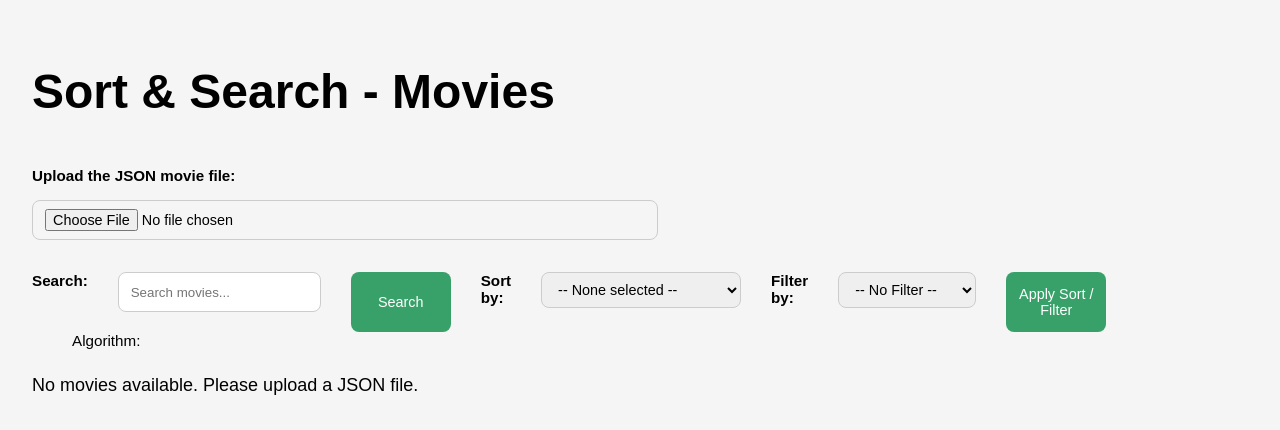
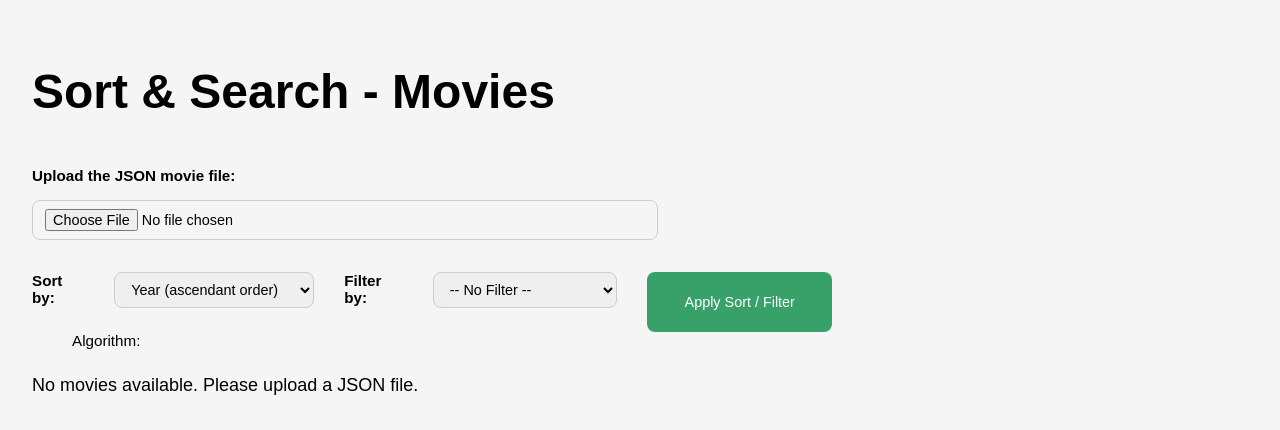
Before and after one commit to Clarissa003/algorithmProgramming, a React (Create React App) app in the folder movieSort/: page / in a window 1280 px wide. Shown: the top 430 px of the page. Built offline with nearby package versions, Linux system fonts and the light colour scheme.

Commit message:
Edit: deleted unused search bar

```diff
--- a/movieSort/src/MovieApp.js
+++ b/movieSort/src/MovieApp.js
@@ -3,7 +3,7 @@ import React, { useState } from "react";
 const MovieApp = () => {
   const [movies, setMovies] = useState([]);
   const [originalMovies, setOriginalMovies] = useState([]);
-  const [selectedSort, setSelectedSort] = useState("yearAsc");
+  const [selectedSort, setSelectedSort] = useState("year-asc");
   const [selectedFilter, setSelectedFilter] = useState("");
   const [searchQuery, setSearchQuery] = useState("");
   const [performance, setPerformance] = useState({ algorithm: "" });
@@ -38,7 +38,7 @@ const MovieApp = () => {
       },
       body: JSON.stringify({
         movies: originalMovies,
-        sortBy: selectedSort,
+        sortBy: selectedSort, // This will be "rating-asc" or "rating-desc"
         filterBy: selectedFilter,
       }),
     });
@@ -64,52 +64,38 @@ const MovieApp = () => {
     <div className="min-h-screen flex flex-col items-center justify-center p-16 bg-gray-100">
       <h1 className="text-5xl font-bold mb-16">Sort & Search - Movies</h1>
 
-      <div className="mb-12 w-full max-w-3xl">
-        <label className="block text-xl font-semibold mb-3 text-gray-800">Upload the JSON movie file:</label>
+      <div className="mb-12 w-full max-w-2xl">
+        <label className="block text-xl font-semibold mb-3">Upload the JSON movie file:</label>
         <input
           type="file"
           accept=".json"
           onChange={handleFileUpload}
-          className="border-2 border-gray-300 p-4 w-full rounded-lg text-base bg-white focus:border-blue-500 focus:outline-none"
+          className="border p-4 w-full rounded-lg text-base"
         />
       </div>
 
-      <div className="sortBox w-full max-w-3xl space-y-4 mb-8 p-6 bg-white rounded-xl shadow-md">
-        <label className="block text-sm font-semibold text-gray-700">Search:</label>
-        <input
-          type="text"
-          value={searchQuery}
-          onChange={(e) => setSearchQuery(e.target.value)}
-          placeholder="Search movies..."
-          className="border-2 border-gray-300 p-3 text-sm rounded-lg w-full focus:border-blue-500 focus:outline-none"
-        />
-        <button
-          onClick={handleSearch}
-          className="bg-green-600 hover:bg-green-700 text-white px-6 py-3 text-sm rounded-lg w-full font-medium transition-colors duration-200 shadow-sm"
-        >
-          Search
-        </button>
+      <div className="sortBox w-full max-w-2xl space-y-4">
 
-        <label className="block text-sm font-semibold text-gray-700 mt-4">Sort by:</label>
+
+        <label className="block text-sm font-semibold">Sort by:</label>
         <select
           value={selectedSort}
           onChange={(e) => setSelectedSort(e.target.value)}
-          className="border-2 border-gray-300 p-3 text-sm rounded-lg w-full focus:border-blue-500 focus:outline-none bg-white"
+          className="border p-2 text-sm rounded-lg w-full"
         >
-          <option value="none">-- None selected --</option>
           <option value="year-asc">Year (ascendant order)</option>
           <option value="year-desc">Year (descendant order)</option>
           <option value="rating-asc">Rating (ascendant order)</option>
           <option value="rating-desc">Rating (descendant order)</option>
         </select>
 
-        <label className="block text-sm font-semibold text-gray-700 mt-4">Filter by:</label>
+        <label className="block text-sm font-semibold">Filter by:</label>
         <select
           value={selectedFilter}
           onChange={(e) => setSelectedFilter(e.target.value)}
-          className="border-2 border-gray-300 p-3 text-sm rounded-lg w-full focus:border-blue-500 focus:outline-none bg-white padding:80"
+          className="border p-2 text-sm rounded-lg w-full"
         >
-          <option value="none">-- No Filter --</option>
+          <option value="">-- No Filter --</option>
           <option value="oldest">Oldest</option>
           <option value="newest">Newest</option>
           <option value="highest">Highest Rated</option>
@@ -118,22 +104,22 @@ const MovieApp = () => {
 
         <button
           onClick={handleImport}
-          className="bg-blue-600 hover:bg-blue-700 text-white px-6 py-3 text-sm rounded-lg w-full font-medium mt-4 transition-colors duration-200 shadow-sm"
+          className="bg-blue-500 text-white px-4 py-2 text-sm rounded-lg w-full"
         >
           Apply Sort / Filter
         </button>
       </div>
 
-      <div className="performanceBox bg-white p-4 rounded-lg shadow-sm mb-8 w-full max-w-3xl text-center">
-        <label className="font-semibold text-gray-700">Algorithm: {performance.algorithm}</label>
+      <div className="performanceBox">
+        <label>Algorithm: {performance.algorithm}</label>
         {performance.executionTime && (
-          <p className="text-gray-600">Execution Time: {performance.executionTime.toFixed(2)} ms</p>
+          <p>Execution Time: {performance.executionTime.toFixed(2)} ms</p>
         )}
       </div>
 
       <div className="movieBox">
         {movies.length === 0 ? (
-          <p className="text-gray-600">No movies available. Please upload a JSON file.</p>
+          <p>No movies available. Please upload a JSON file.</p>
         ) : (
           movies.map((movie, index) => (
             <div key={index} className="movieCard">
```
